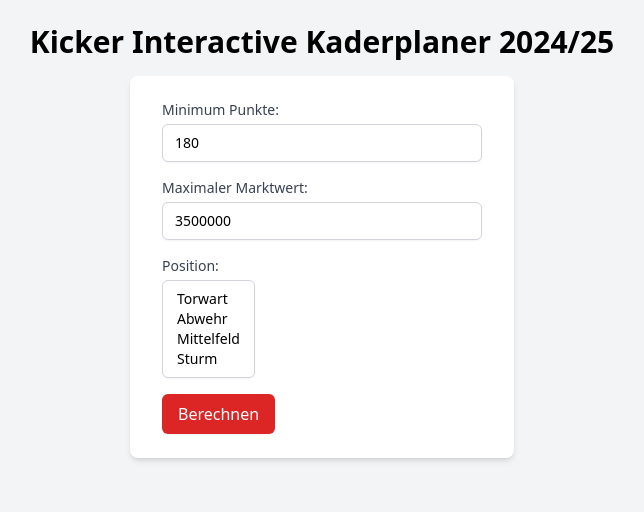
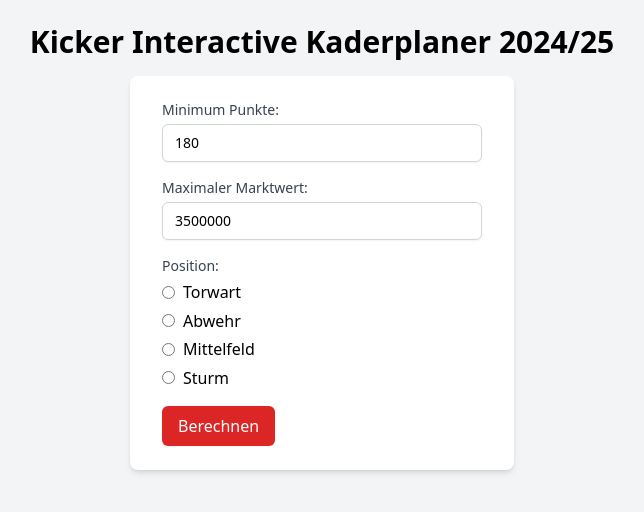
Before and after one commit to heyding/kikp, a Flask app: page / in a window 1280 px wide. Shown: the top 512 px of the page, without its empty margins (318-962 px from the left). Run offline with Flask 2, Linux system fonts and the light colour scheme; style sheets or scripts are compiled from the project's sources.

Commit message:
Update position selection in form to use radio buttons

```diff
--- a/app.py
+++ b/app.py
@@ -11,7 +11,7 @@ def index():
 def top_players():
     min_expected_points = int(request.form['min_expected_points'])
     max_market_value = float(request.form['max_market_value'])
-    positions = request.form.getlist('positions')
+    chosen_position = request.form['position']
 
     with open('data/2024_25_merged_players.json', 'r') as file:
         players_data = json.load(file)
@@ -25,7 +25,7 @@ def top_players():
             try:
                 marktwert = float(marktwert)
                 expected_points = float(expected_points)
-                if expected_points >= min_expected_points and marktwert <= max_market_value and position in positions:
+                if expected_points >= min_expected_points and marktwert <= max_market_value and position == chosen_position:
                     ratio = expected_points / marktwert * 10000
                     player["Preis_Leistungs_Verhältnis"] = round(ratio, 2)
                     players_with_ratio.append(player)
--- a/templates/index.html
+++ b/templates/index.html
@@ -32,13 +32,31 @@
             <input type="number" min="500000" max="8500000" value="3500000" step="100000.0" id="max_market_value" name="max_market_value" required class="mt-1 block w-full px-3 py-2 border border-gray-300 rounded-md shadow-sm focus:outline-none focus:ring-indigo-500 focus:border-indigo-500 sm:text-sm">
         </div>
         <div class="mb-4">
-            <label for="positions" class="block text-sm font-medium text-gray-700">Position:</label>
-            <select id="positions" name="positions" multiple required class="mt-1 block px-3 py-2 border border-gray-300 rounded-md shadow-sm focus:outline-none focus:ring-indigo-500 focus:border-indigo-500 sm:text-sm">
-                <option value="GOALKEEPER">Torwart</option>
-                <option value="DEFENDER">Abwehr</option>
-                <option value="MIDFIELDER">Mittelfeld</option>
-                <option value="FORWARD">Sturm</option>
-            </select>
+            <label class="block text-sm font-medium text-gray-700">Position:</label>
+            <div class="mt-1">
+                <label class="inline-flex items-center">
+                    <input type="radio" name="position" value="GOALKEEPER" required class="form-radio text-indigo-600">
+                    <span class="ml-2">Torwart</span>
+                </label>
+            </div>
+            <div class="mt-1">
+                <label class="inline-flex items-center">
+                    <input type="radio" name="position" value="DEFENDER" required class="form-radio text-indigo-600">
+                    <span class="ml-2">Abwehr</span>
+                </label>
+            </div>
+            <div class="mt-1">
+                <label class="inline-flex items-center">
+                    <input type="radio" name="position" value="MIDFIELDER" required class="form-radio text-indigo-600">
+                    <span class="ml-2">Mittelfeld</span>
+                </label>
+            </div>
+            <div class="mt-1">
+                <label class="inline-flex items-center">
+                    <input type="radio" name="position" value="FORWARD" required class="form-radio text-indigo-600">
+                    <span class="ml-2">Sturm</span>
+                </label>
+            </div>
         </div>
         <button type="submit" class="bg-red-600 text-white py-2 px-4 rounded-md shadow-sm hover:bg-red-700 focus:outline-none focus:ring-2 focus:ring-offset-2 focus:ring-indigo-500">Berechnen</button>
     </form>
@@ -141,6 +159,7 @@
             while (switching) {
                 switching = false;
                 rows = table.rows;
+
                 for (i = 1; i < (rows.length - 1); i++) {
                     shouldSwitch = false;
                     x = rows[i].getElementsByTagName("TD")[n];
```
